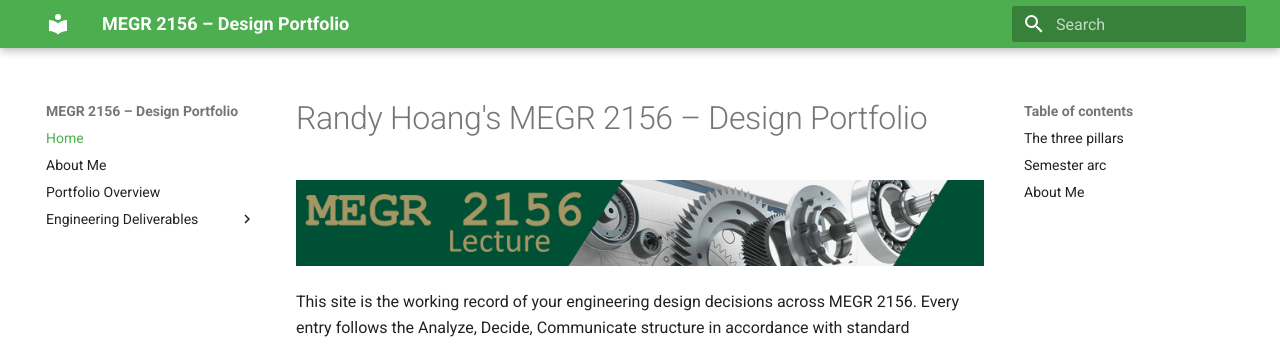
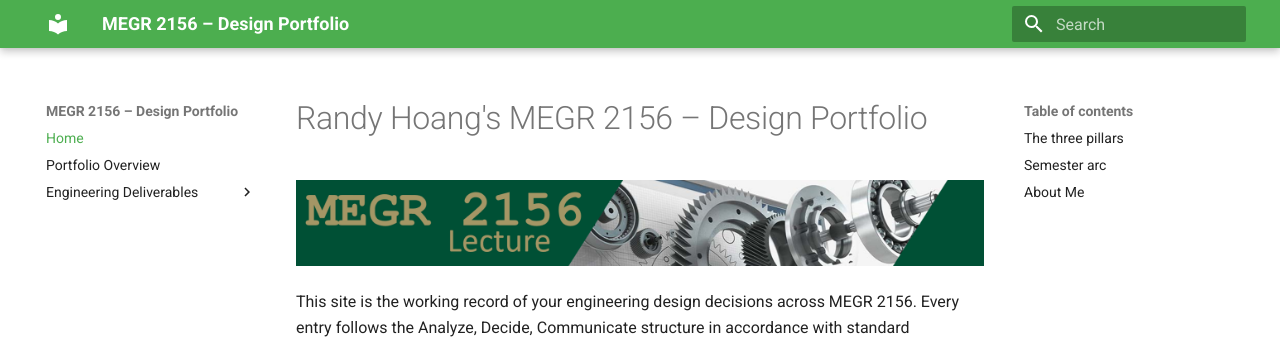
Before and after one commit to rhoang628/megr2156-portfolio, an MkDocs documentation site: the page built from docs/index.md, in a window 1280 px wide. Shown: the top 344 px of the page. Built offline with MkDocs 1.6.1 and Material for MkDocs 9.7.7, drawn with Linux system fonts in a browser that asks for light colours.

Commit message:
Remove 'About Me' section from navigation

```diff
--- a/mkdocs.yml
+++ b/mkdocs.yml
@@ -11,7 +11,6 @@ theme:
 
 nav:
   - Home: index.md
-  - About Me: aboutme/index.md
   - Portfolio Overview: portfolio-overview.md
   - Engineering Deliverables:
       - "A1: Create Portfolio": assignments/A01/index.md
```
